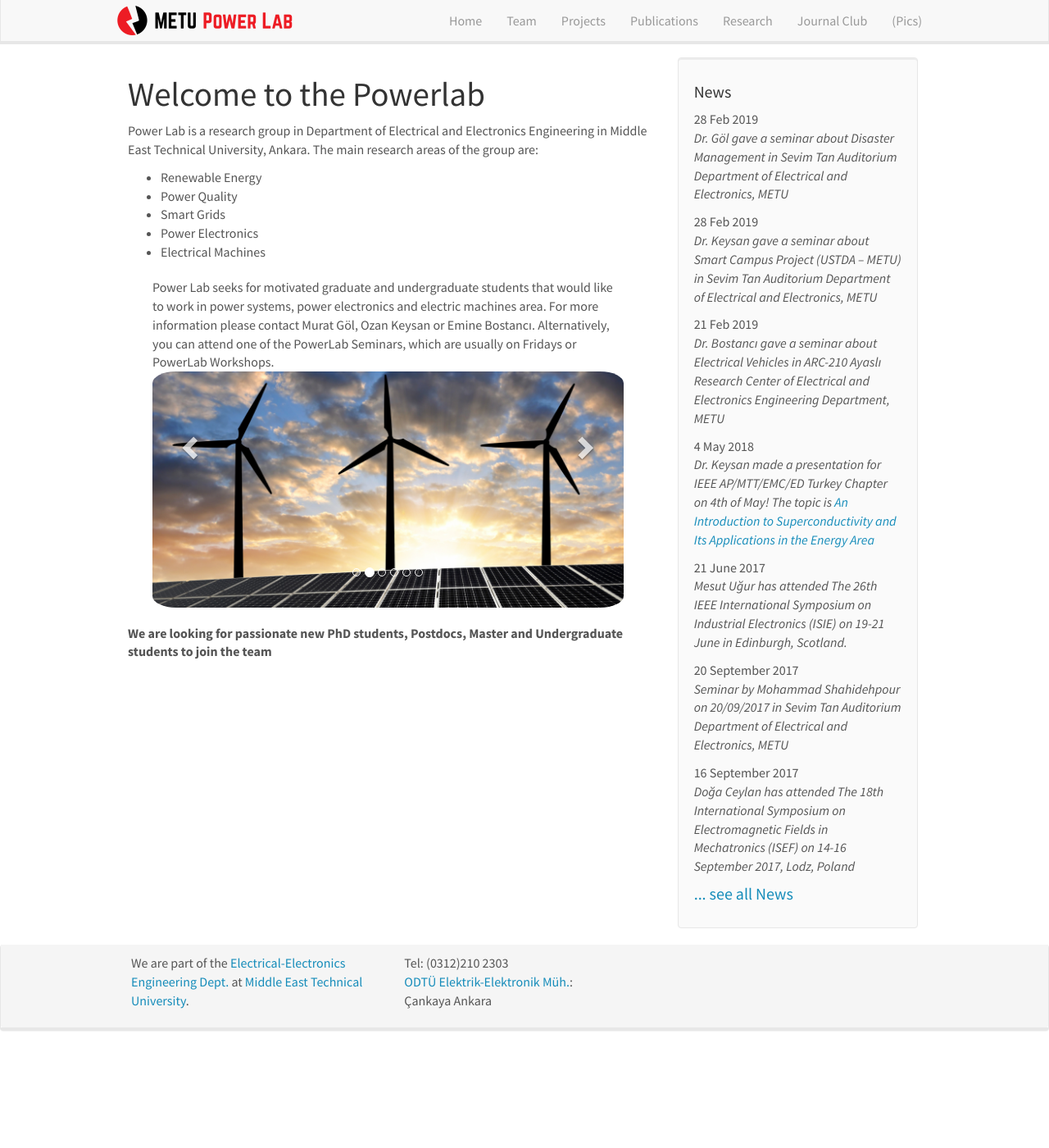
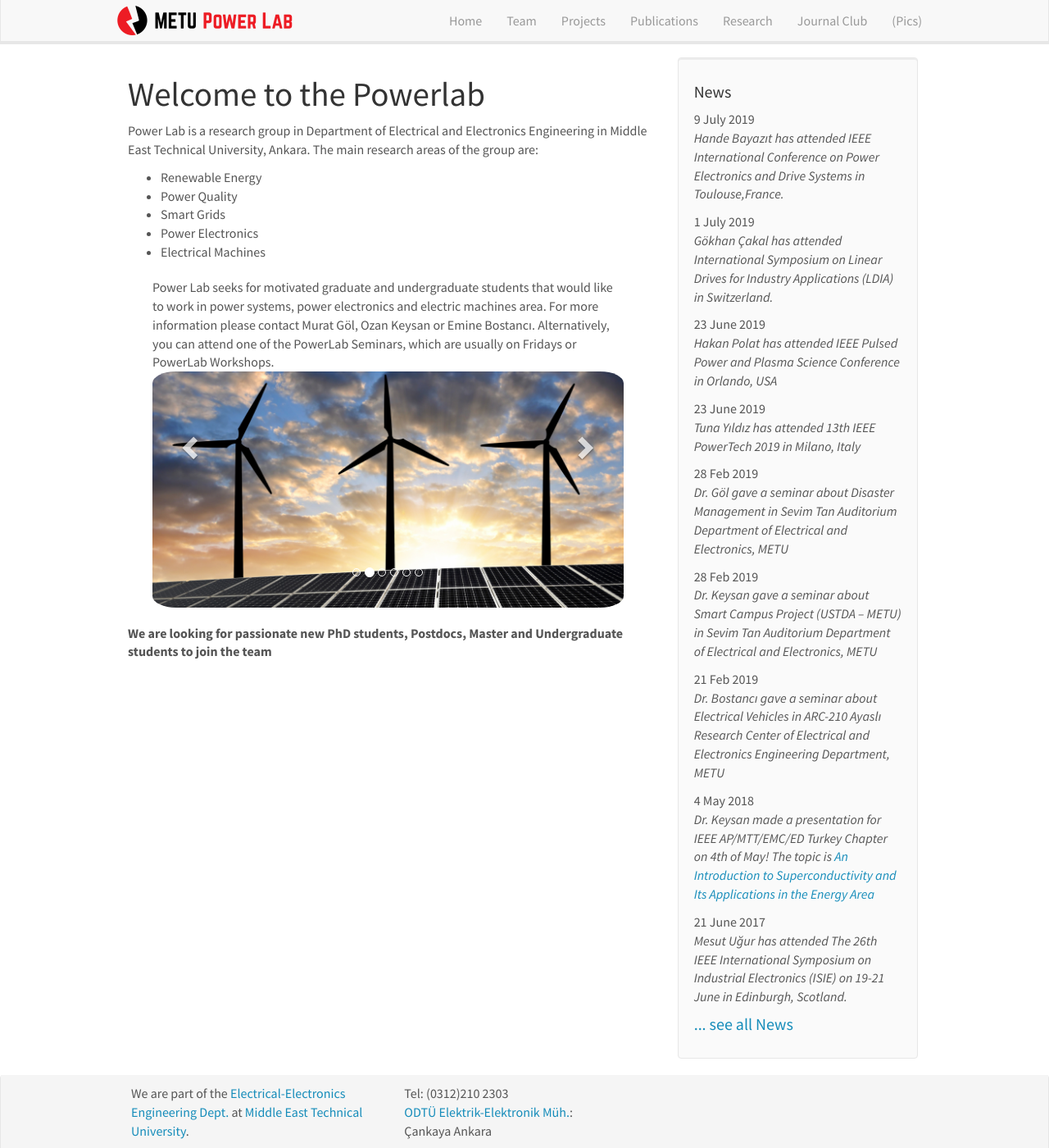
Before and after one commit to odtu/odtu.github.io, a Jekyll site: the page built from _pages/home.md, in a window 1280 px wide and 1400 px high. Shown: the whole window at 82% size. Built offline with Jekyll 4.4.1, drawn with Linux system fonts in a browser that asks for light colours; nearby versions of some CDN libraries.

Commit message:
Update news.yml

```diff
--- a/_data/news.yml
+++ b/_data/news.yml
@@ -1,3 +1,11 @@
+- date: 9 July 2019
+  headline: Hande Bayazıt has attended IEEE International Conference on Power Electronics and Drive Systems in Toulouse,France.
+- date: 1 July 2019
+  headline: Gökhan Çakal has attended International Symposium on Linear Drives for Industry Applications (LDIA) in Switzerland.
+- date: 23 June 2019
+  headline: Hakan Polat has attended IEEE Pulsed Power and Plasma Science Conference in Orlando, USA
+- date: 23 June 2019
+  headline: Tuna Yıldız has attended 13th IEEE PowerTech 2019 in Milano, Italy
 - date: 28 Feb 2019
   headline: Dr. Göl gave a seminar about Disaster Management in Sevim Tan Auditorium Department of Electrical and Electronics, METU
 - date: 28 Feb 2019
```
